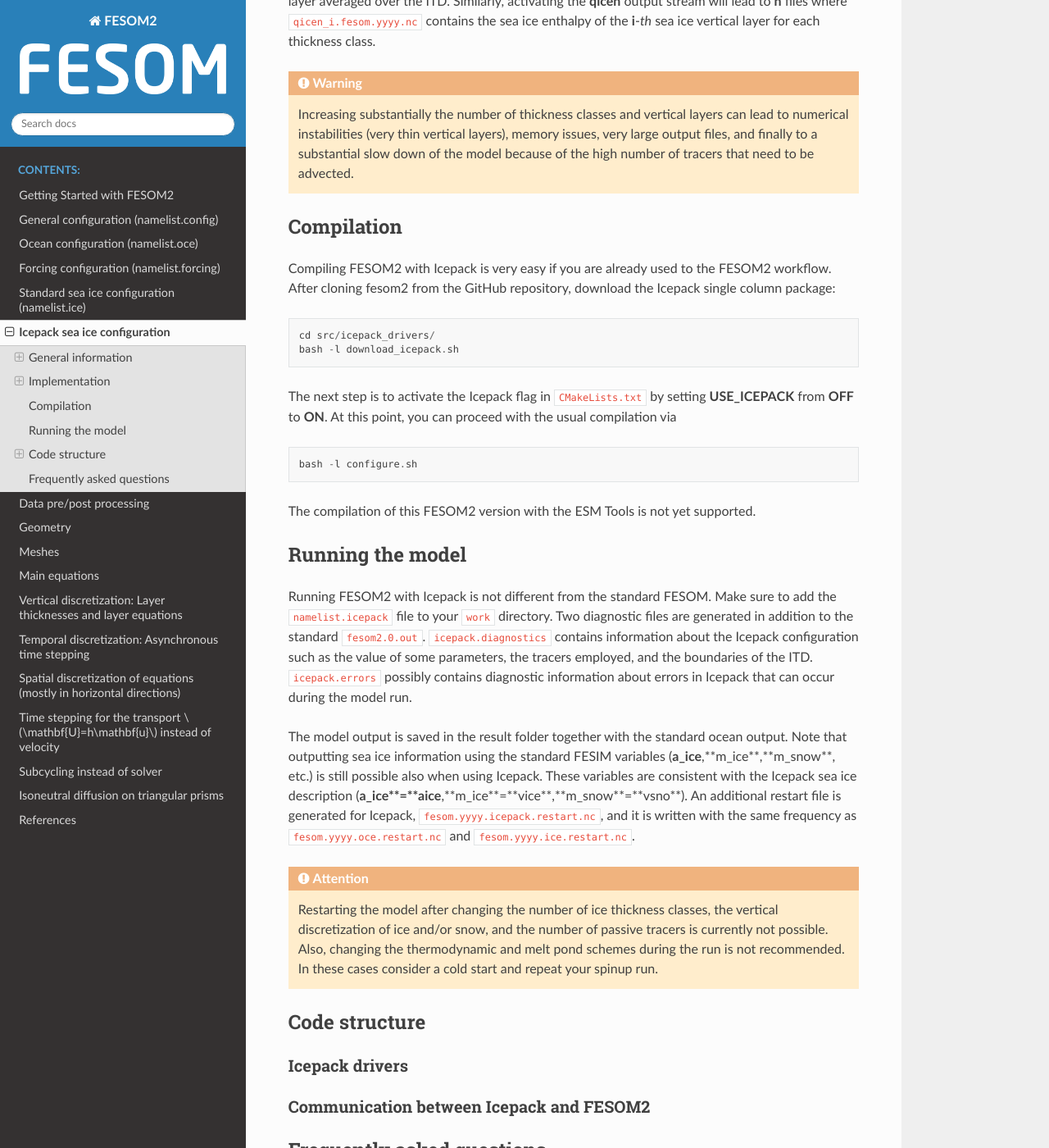
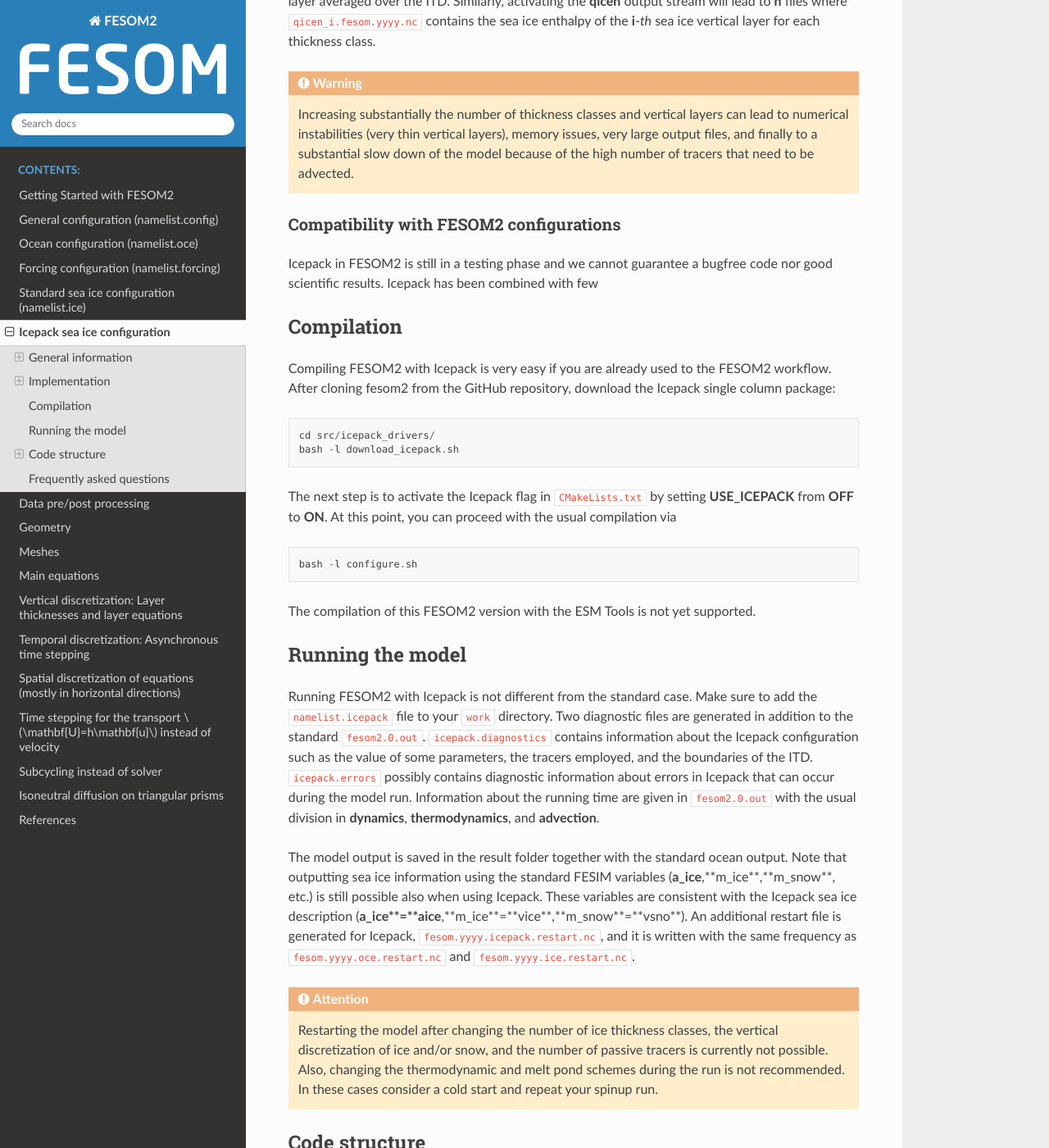
Before and after one commit to FESOM/fesom2_doc, a Sphinx documentation site: the page built from doc/icepack_in_fesom.rst, in a window 1280 px wide and 1400 px high, scrolled down 2405 px. Shown: the whole window at 82% size. Built offline with Sphinx 7.4.7 and the Read the Docs theme 2.0.0, drawn with Linux system fonts in a browser that asks for light colours; some of the changed text lies outside the part shown.

```diff
--- a/doc/icepack_in_fesom.rst
+++ b/doc/icepack_in_fesom.rst
@@ -30,30 +30,35 @@ Implementation
 
 The implementation of Icepack in FESOM2 is fully modular, meaning that the users are free to vary the configuration via namelist parameters. When Icepack is used, ``namelist.icepack`` controls all settings related to the sea ice subgrid parameterizations, thus overriding the content of ``namelist.ice``. The dynamics (EVP) and advection schemes are still controlled by the standard ``namelist.ice``. Below we describe some of the most important namelist parameters, while we recommend consulting the `official Icepack documentation <https://buildmedia.readthedocs.org/media/pdf/cice-consortium-icepack/icepack1.2.1/cice-consortium-icepack.pdf>`_ for a more comprehensive description.
 
-Section &env_nml
-""""""""""""""""
+Namelist section &env_nml
+"""""""""""""""""""""""""
 
 - **nicecat** Defines the number of sea ice thickness categories.
 - **nfsdcat** Defines the number of categories of the floe size distribution. This parameter should be set to 1 as the floe size distribution has never been tested in FESOM2.
 - **nicelyr** and **nsnwlyr** Defines the number of vertical layers in sea ice and snow.
 
-Section &grid_nml
-""""""""""""""""
+Namelist section &grid_nml
+""""""""""""""""""""""""""
 
 - **kcatbound** Specifies which criteria is followed to discretize the Ice Thickness Distribution (ITD). Setting **kcatbound** equal to 0, 1, or 3 gives lower thickness boundaries for any number of thickness categories. Setting **kcatbound=2** corresponds to the World Meteorological Organization ITD classification, and it is compatible only with **nicecat=5,6,7**.
 
-Section &tracer_nml
-"""""""""""""""""""
+Namelist section &tracer_nml
+""""""""""""""""""""""""""""
 
 Logical parameters to specify parameterizations and passive tracers. Only **tr_pond_cesm** has been tested extensively.
 
-Section &nml_list_icepack
-"""""""""""""""""""""""""
+Namelist section &nml_list_icepack
+""""""""""""""""""""""""""""""""""
 
 It regulates the type, frequency, and precision of the output for Icepack variables. Most of the Icepack variables can be defined as average over the grid cell (e.g. **aice**: average sea ice area fraction – 2D variable), or separately for each thickness class (e.g. **aicen**: sea ice area fraction in each thickness class – 3D variable), with the ITD information saved as a vertical dimension in the netCDF file. At the moment, variables defined over multiple vertical layers are output in separated files. For example, in a model configuration with **n** sea ice vertical layers, activating the **qice** output stream will lead to **n** files where ``qice_i.fesom.yyyy.nc`` contains the sea ice enthalpy of the **i**-*th* vertical layer averaged over the ITD. Similarly, activating the **qicen** output stream will lead to **n** files where ``qicen_i.fesom.yyyy.nc`` contains the sea ice enthalpy of the **i**-*th* sea ice vertical layer for each thickness class.
 
 .. warning::
    Increasing substantially the number of thickness classes and vertical layers can lead to numerical instabilities (very thin vertical layers), memory issues, very large output files, and finally to a substantial slow down of the model because of the high number of tracers that need to be advected.
+
+Compatibility with FESOM2 configurations
+""""""""""""""""""""""""""""""""""""""""
+
+Icepack in FESOM2 is still in a testing phase and we cannot guarantee a bugfree code nor good scientific results. Icepack has been combined with few
 
 Compilation
 ===========
@@ -72,7 +77,7 @@ The compilation of this FESOM2 version with the ESM Tools is not yet supported.
 Running the model
 =================
 
-Running FESOM2 with Icepack is not different from the standard FESOM. Make sure to add the ``namelist.icepack`` file to your ``work`` directory. Two diagnostic files are generated in addition to the standard ``fesom2.0.out``. ``icepack.diagnostics`` contains information about the Icepack configuration such as the value of some parameters, the tracers employed, and the boundaries of the ITD. ``icepack.errors`` possibly contains diagnostic information about errors in Icepack that can occur during the model run.
+Running FESOM2 with Icepack is not different from the standard case. Make sure to add the ``namelist.icepack`` file to your ``work`` directory. Two diagnostic files are generated in addition to the standard ``fesom2.0.out``. ``icepack.diagnostics`` contains information about the Icepack configuration such as the value of some parameters, the tracers employed, and the boundaries of the ITD. ``icepack.errors`` possibly contains diagnostic information about errors in Icepack that can occur during the model run. Information about the running time are given in ``fesom2.0.out`` with the usual division in **dynamics**, **thermodynamics**, and **advection**.
 
 The model output is saved in the result folder together with the standard ocean output. Note that outputting sea ice information using the standard FESIM variables (**a_ice**,**m_ice**,**m_snow**, etc.) is still possible also when using Icepack. These variables are consistent with the Icepack sea ice description (**a_ice**=**aice**,**m_ice**=**vice**,**m_snow**=**vsno**). An additional restart file is generated for Icepack, ``fesom.yyyy.icepack.restart.nc``, and it is written with the same frequency as ``fesom.yyyy.oce.restart.nc`` and ``fesom.yyyy.ice.restart.nc``.
 
@@ -99,14 +104,18 @@ It depends on your scientific questions. Icepack might be a good option if you a
 
 Yes, the model integration is slower for two reasons: 1. The sea ice subgrid parameterizations are more complex compared to the standard FESIM. 2. Much more sea-ice tracers need to be advected. Overall, the sea ice component of FESOM2 becomes approximately four times slower with Icepack. Including additional output related to a more complex sea ice description can also contribute to deteriorating the model performances.
 
+**Which EVP scheme should I use for Icepack?**
+
+In principle, Icepack should be independent of the scheme used to solve the sea ice dynamic. However, at the moment only the standard EVP is supported, while the mEVP and aEVP still show some strange behaviors. We are working on solving this issue and we will update this document as soon as progress is made.
+
 **Can Icepack be configured as the standard FESIM?**
 
 Yes, in principle it is possible to run Icepack with a single thickness class and with the 0-layer thermodynamics. However, the results obtained during the testing phase with this configuration were not very convincing and they seemed not compatible with the standard FESOM2 results. More investigations are needed to understand the cause of this behavior, which is likely related to a different implementation of the thermodynamic processes in the model.
 
-**Can I use Icepack in coupled configurations?**
+**Can Icepack be used in coupled configurations?**
 
 No, at the moment FESOM2 with Icepack has not been coupled with atmospheric models. A coupling with OpenIFS is planned and might be released in the upcoming months.
 
-**Can I use Icepack with data assimilation?**
+**Can Icepack be used with data assimilation?**
 
 No, at the moment FESOM2 with Icepack has not been equipped with data assimilation capabilities.
```
